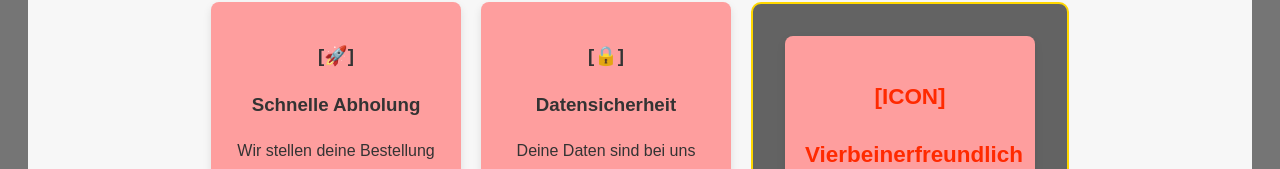
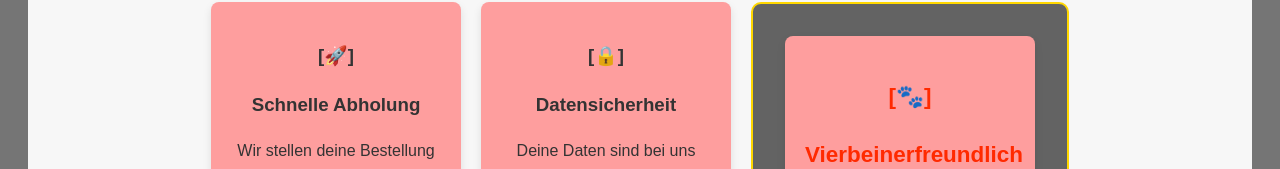
Before and after one commit to TimPeIT/restaurant-website, a plain HTML site: page components-test.html in a window 1280 px wide. Shown: the part 403-572 px from the top of the page. Drawn offline with Linux system fonts and the light colour scheme.

Commit message:
added dog icon

```diff
--- a/components-test.html
+++ b/components-test.html
@@ -39,7 +39,7 @@
       </div>
     <div class="card featured">
       <div class="card3">
-        <h3>[ICON]</h3>
+        <h3>[🐾] </h3>
         <h3>Vierbeinerfreundlich</h3>
         <p>Bei uns sind auch eure Vierbeiner Willkommen! </p>
       </div>
```
